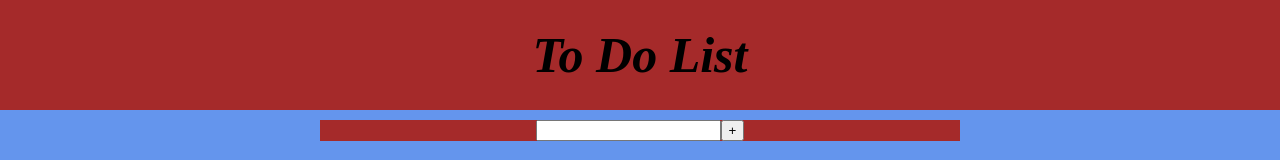
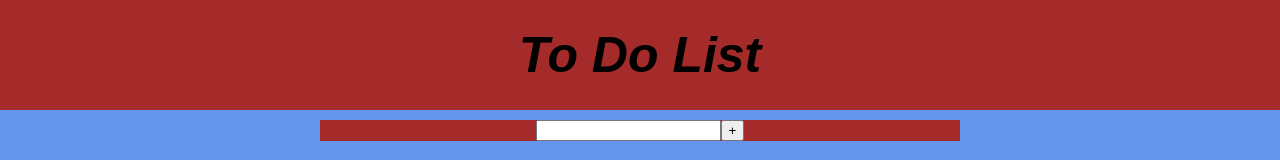
Before and after one commit to Mila-byte/testLocalStorage, a Vue app: page / in a window 1280 px wide. Shown: the top 160 px of the page. Built offline with nearby package versions, Linux system fonts and the light colour scheme.

Commit message:
change font-family

```diff
--- a/src/App.vue
+++ b/src/App.vue
@@ -76,7 +76,7 @@ export default {
   h1 {
     font-size: 50px;
     font-weight: 800;
-    font-family: Corbel;
+    font-family: Corbel, sans-serif;
     font-style: italic;
     background: brown;
     padding: 30px 0;
```
